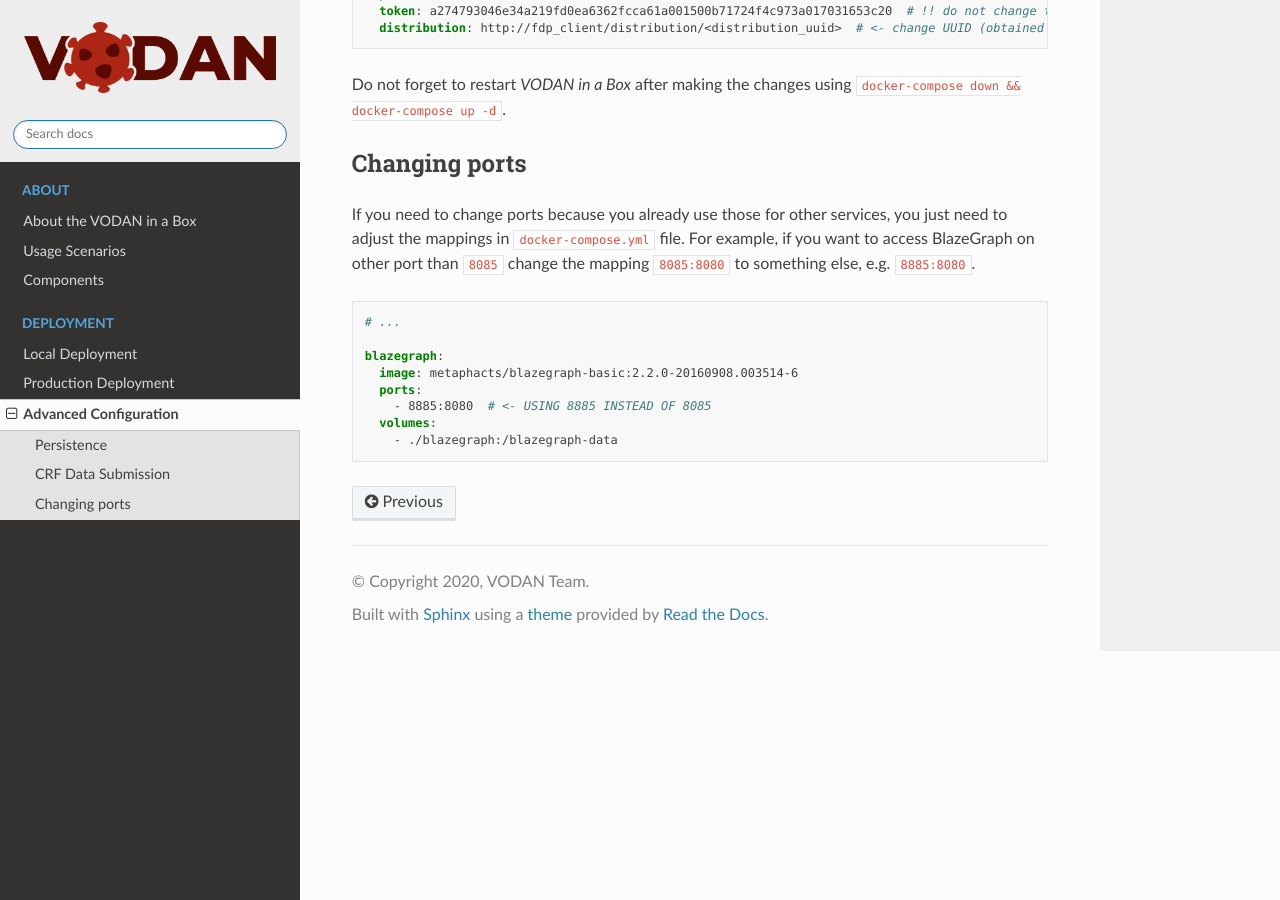
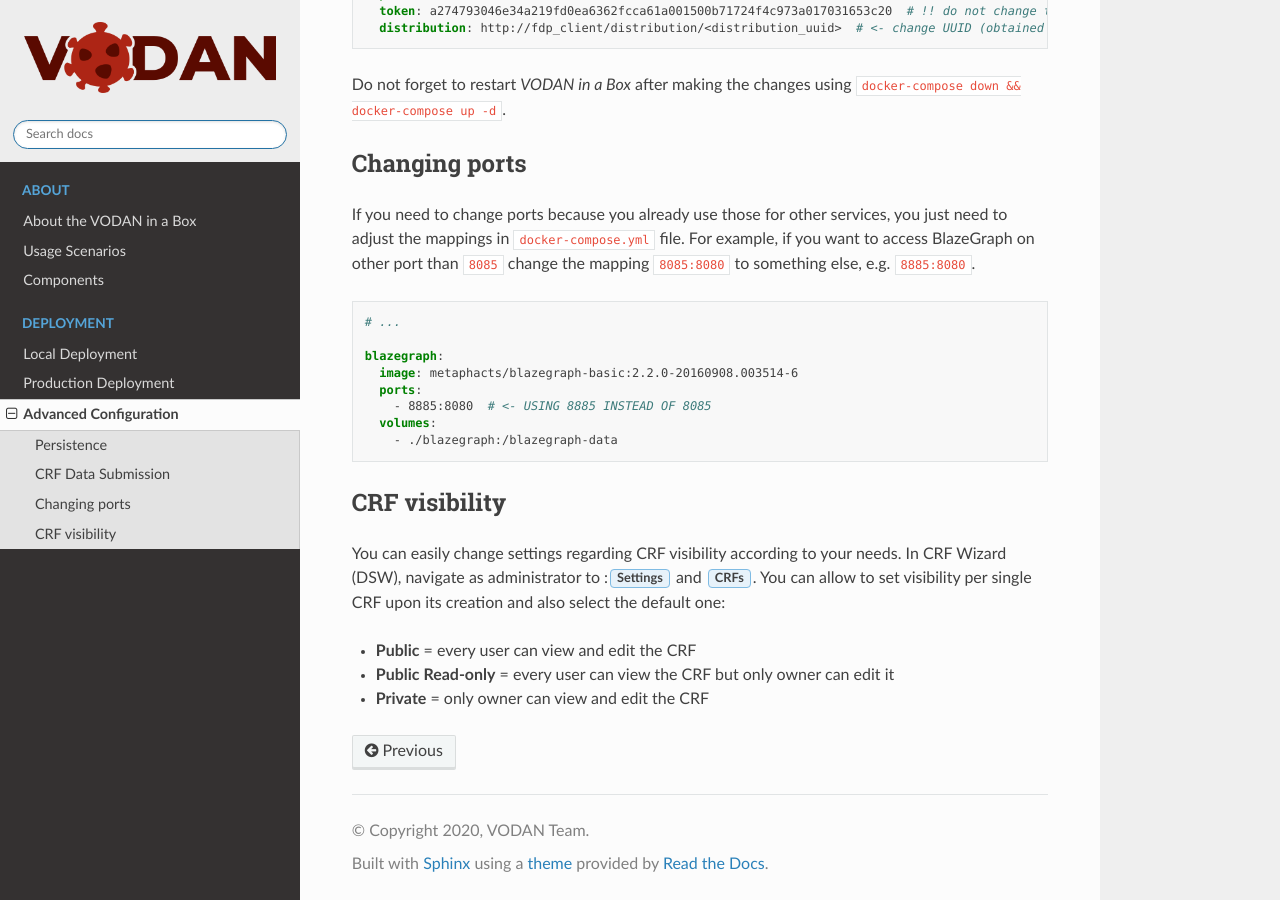
Before and after one commit to VODAN-Tech/docs, a Sphinx documentation site: the page built from docs/deployment/configuration.rst, in a window 1280 px wide and 900 px high, scrolled down 1932 px. Built offline with Sphinx 7.4.7 and the Read the Docs theme 2.0.0, drawn with Linux system fonts in a browser that asks for light colours.

Commit message:
Add info about CRF visibility

```diff
--- a/docs/deployment/configuration.rst
+++ b/docs/deployment/configuration.rst
@@ -113,3 +113,12 @@
        - 8885:8080  # <- USING 8885 INSTEAD OF 8085
      volumes:
        - ./blazegraph:/blazegraph-data
+
+CRF visibility
+==============
+
+You can easily change settings regarding CRF visibility according to your needs. In CRF Wizard (DSW), navigate as administrator to ::guilabel:`Settings` and :guilabel:`CRFs`. You can allow to set visibility per single CRF upon its creation and also select the default one:
+
+*  **Public** = every user can view and edit the CRF
+*  **Public Read-only** = every user can view the CRF but only owner can edit it
+*  **Private** = only owner can view and edit the CRF
--- a/docs/deployment/production-deployment.rst
+++ b/docs/deployment/production-deployment.rst
@@ -59,7 +59,7 @@
 
 4. Create certificate file for AllegroGraph (it needs to merge ``cert.pem`` and ``privkey.pem`` obtained by Let's Encrypt into a single file):
 
-  - ``sudo cat /etc/letsencrypt/live/sparql.your-domain.tld/cert.pem  /etc/letsencrypt/live/sparql.your-domain.tld/privkey.pem > ./allegrograph/cert.pem ``
+  - ``sudo cat /etc/letsencrypt/live/sparql.your-domain.tld/cert.pem  /etc/letsencrypt/live/sparql.your-domain.tld/privkey.pem > ./allegrograph/cert.pem``
 
 5. Stop with ``docker-compose down``
 6. Uncomment lines at the end of ``proxy/nginx/nginx.conf``
```
